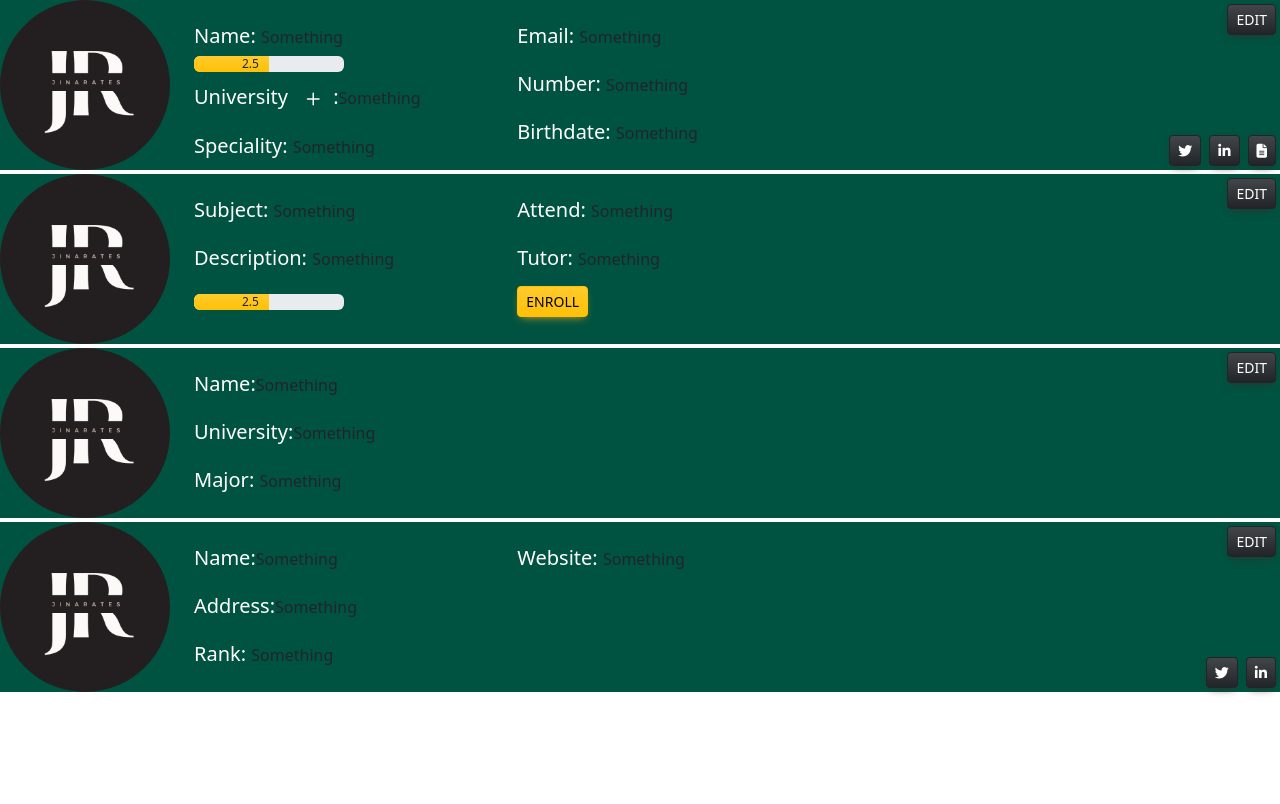
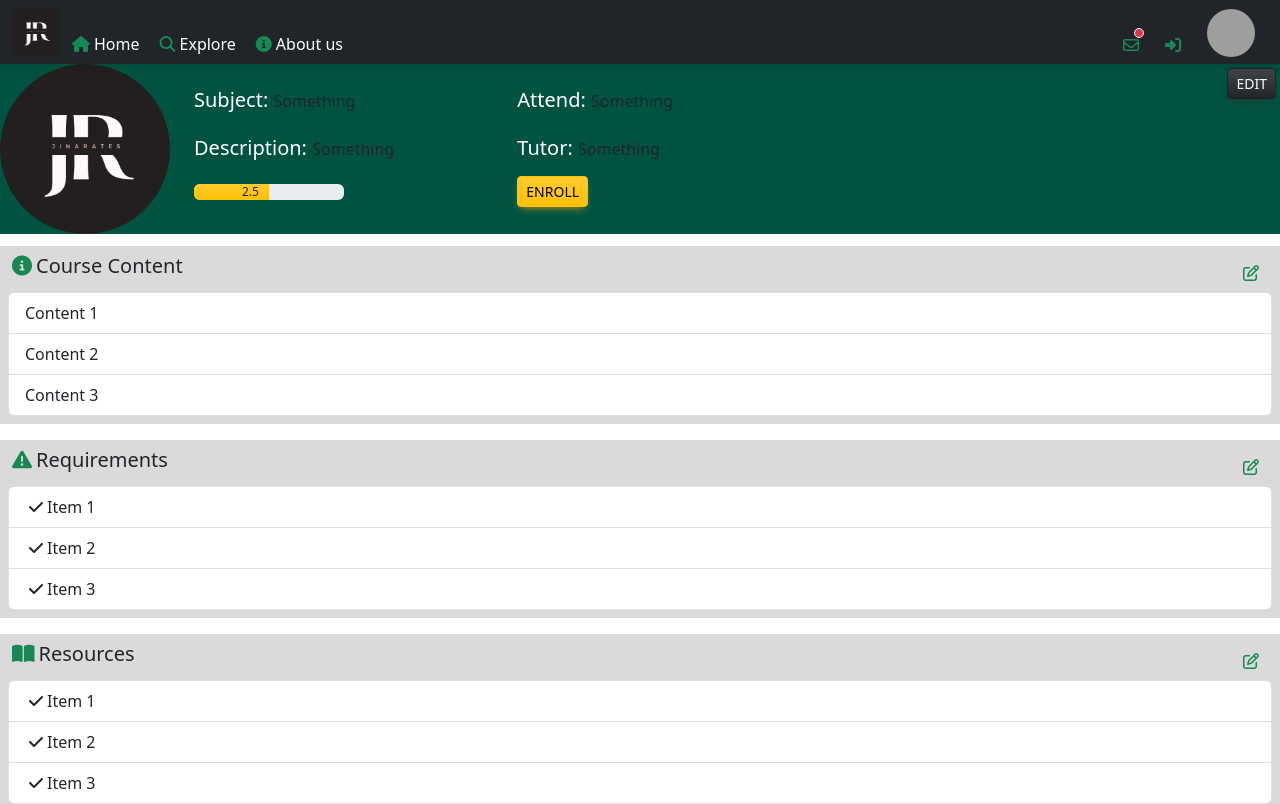
Before and after one commit to EEZeus/Jinarates, a React (Create React App) app in the folder Front-End/: page / in a window 1280 px wide. Shown: the top 804 px of the page. Built offline with nearby package versions, Linux system fonts and the light colour scheme; grey boxes are pictures that could not be loaded.

Commit message:
F16 - home page implemented

```diff
--- a/Front-End/src/App.js
+++ b/Front-End/src/App.js
@@ -1,18 +1,9 @@
 import React from 'react';
 import './App.css';
-import Navbar from './Components/Main-Parts/NavBar'
-import Footer from './Components/Main-Parts/Footer'
-import CoursePageHeader from './Components/Main-Parts/Headers/CoursePageHeader'
-import ProfessorPageHeader from './Components/Main-Parts/Headers/ProfessorProfilePageHeader';
-import StudentPageHeader from './Components/Main-Parts/Headers/StudentProfilePageHeader';
-import UniversityPageHeader from './Components/Main-Parts/Headers/UniversityProfilePageHeader';
-import HomePage from './Components/HomePage';
+import CoursePage from './Components/CoursePage';
 function App() {
   return <React.Fragment>
-    <ProfessorPageHeader></ProfessorPageHeader>
-    <CoursePageHeader></CoursePageHeader>
-    <StudentPageHeader></StudentPageHeader>
-    <UniversityPageHeader></UniversityPageHeader>
+    <CoursePage/>
   </React.Fragment>
 }
 
--- /dev/null
+++ b/Front-End/src/Components/CoursePage.css
@@ -0,0 +1,3 @@
+.bg-designed-content{
+    background-color: #DADADA;
+}
--- /dev/null
+++ b/Front-End/src/Components/CoursePage.js
@@ -0,0 +1,101 @@
+import React from 'react'
+import './CoursePage.css'
+import Navbar from './Main-Parts/NavBar'
+import Footer from './Main-Parts/Footer'
+import CoursePageHeader from './Main-Parts/Headers/CoursePageHeader'
+import {
+    MDBFooter,
+    MDBContainer,
+    MDBCol,
+    MDBRow,
+    MDBBtn,
+    MDBIcon
+} from 'mdb-react-ui-kit';
+const CoursePage = () => {
+    return (
+        <React.Fragment>
+            <Navbar />
+            <CoursePageHeader />
+            <div class="d-flex flex-column mb-3 align-items-center">
+                <div class="p-2 m-2 w-100 bg-designed-content">
+                    <div class="d-flex justify-content-between">
+                        <div className="p-0">
+                            <h5>
+                                <span className='mx-1'>
+                                    <MDBIcon fas icon="info-circle" color='success' />
+                                </span>
+                                Course Content
+                            </h5>
+
+                        </div>
+                        <div class="p-0">
+                            <span>
+                                <button type="button" class="btn shadow-0 rounded-circle">
+                                    <MDBIcon far icon="edit" color='success' />
+                                </button>
+                            </span>
+                        </div>
+                    </div>
+                    <ul class="list-group">
+                        <li class="list-group-item">Content 1</li>
+                        <li class="list-group-item">Content 2</li>
+                        <li class="list-group-item">Content 3</li>
+                    </ul>
+                </div>
+                <div class="p-2 m-2 w-100 bg-designed-content">
+                    <div class="d-flex justify-content-between">
+                        <div className="p-0">
+                            <h5>
+                                <span className='mx-1'>
+                                    <MDBIcon fas icon="exclamation-triangle" color='success' />
+                                </span>
+                                Requirements
+                            </h5>
+
+                        </div>
+                        <div class="p-0">
+                            <span>
+                                <button type="button" class="btn shadow-0 rounded-circle">
+                                    <MDBIcon far icon="edit" color='success' />
+                                </button>
+                            </span>
+                        </div>
+                    </div>
+                    <ul class="list-group">
+                        <li class="list-group-item"><MDBIcon fas icon="check" className="px-1" />Item 1</li>
+                        <li class="list-group-item"><MDBIcon fas icon="check" className="px-1" />Item 2</li>
+                        <li class="list-group-item"><MDBIcon fas icon="check" className="px-1" />Item 3</li>
+                    </ul>
+                </div>
+                <div class="p-2 m-2 w-100 bg-designed-content">
+                    <div class="d-flex justify-content-between">
+                        <div className="p-0">
+                            <h5>
+                                <span className='mx-1'>
+                                    <MDBIcon fas icon="book-open" color='success' />
+                                </span>
+                                Resources
+                            </h5>
+
+                        </div>
+                        <div class="p-0">
+                            <span>
+                                <button type="button" class="btn shadow-0 rounded-circle">
+                                    <MDBIcon far icon="edit" color='success' />
+                                </button>
+                            </span>
+                        </div>
+                    </div>
+                    <ul class="list-group">
+                    <li class="list-group-item"><MDBIcon fas icon="check" className="px-1" />Item 1</li>
+                        <li class="list-group-item"><MDBIcon fas icon="check" className="px-1" />Item 2</li>
+                        <li class="list-group-item"><MDBIcon fas icon="check" className="px-1" />Item 3</li>
+                    </ul>
+                </div>
+            </div>
+            <Footer />
+        </React.Fragment>
+    )
+}
+
+export default CoursePage;
```
